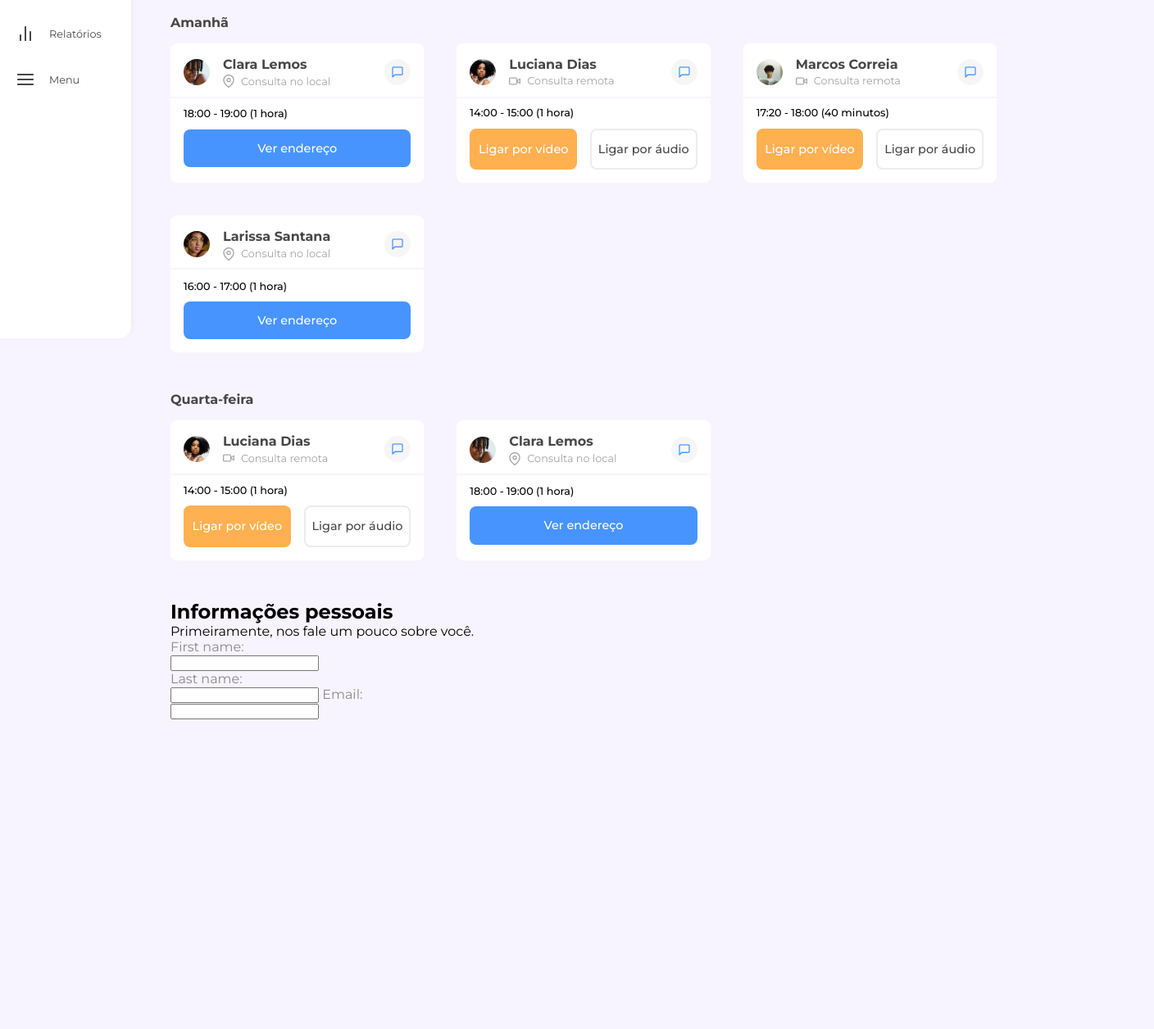
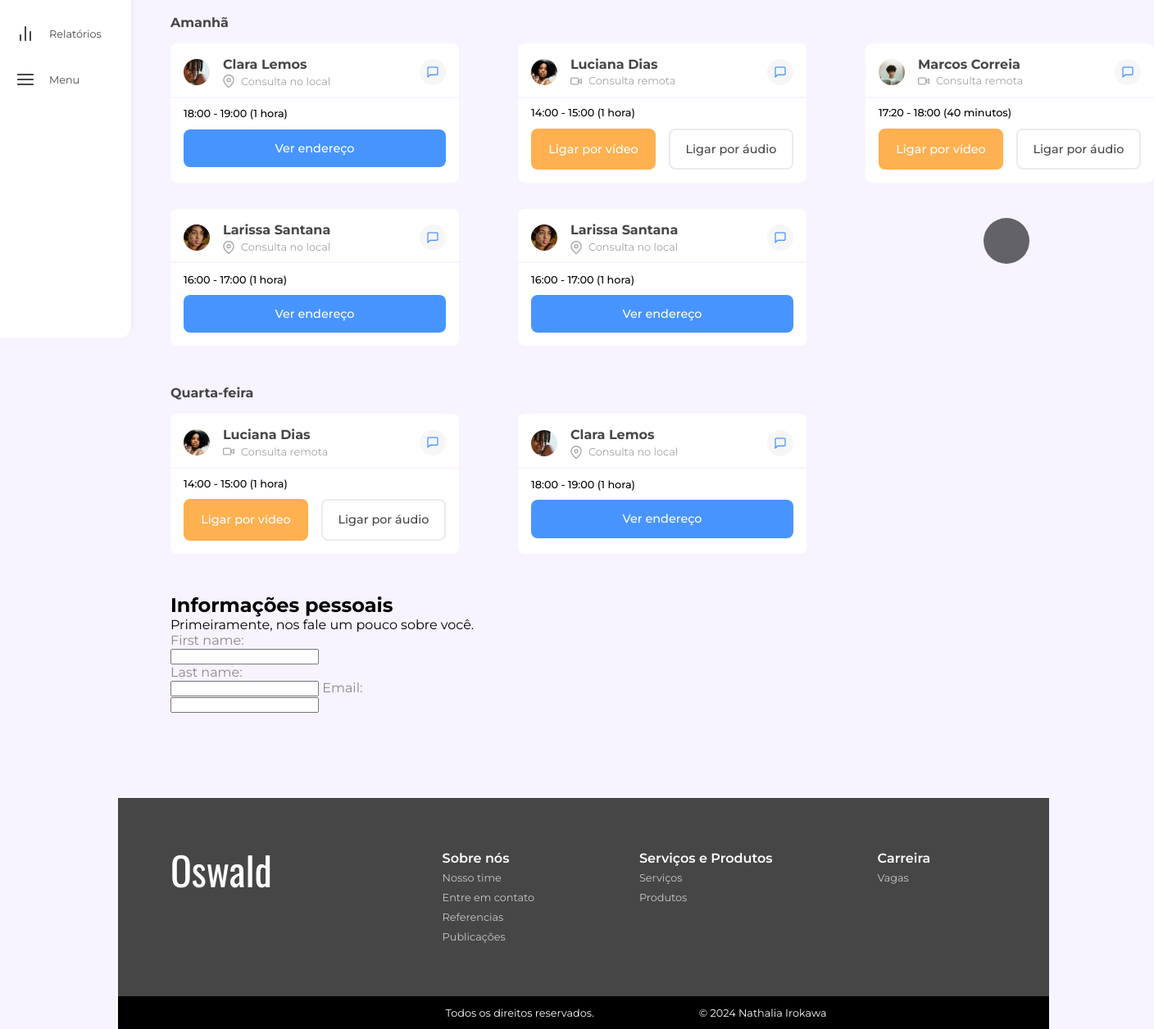
Before and after one commit to nathaliaif/7daysofcode-responsivo, a plain HTML site: page index.html in a window 1280 px wide. Shown: the part 387-1643 px from the top of the page at 82% size, 1408 px wide, since content can reach past the window. Before the commit the page ends 1369 px from the top, so only its background shows below. Drawn offline with nearby package versions, Linux system fonts and the light colour scheme.

Commit message:
Adicionado footer e melhor responsividade dos cards em telas maiores

```diff
--- a/index.html
+++ b/index.html
@@ -9,6 +9,7 @@
       href="https://fonts.googleapis.com/css2?family=Montserrat:ital,wght@0,100..900;1,100..900&display=swap"
       rel="stylesheet"
     />
+    <link href="https://fonts.googleapis.com/css2?family=Oswald:wght@200..700&display=swap" rel="stylesheet" />
     <script
       src="https://cdn.jsdelivr.net/npm/gsap@3.12.5/dist/gsap.min.js"
       defer
@@ -45,7 +46,7 @@
           Menu
         </a>
       </div>
-      <div class="navbar__float">
+      <div class="navbar__float navbar__float-mobile">
         <div id="navbar__float__menu" aria-hidden="true">
           <div class="navbar__float__links">
             <span class="links__text clickable"
@@ -62,7 +63,16 @@
             /></a>
           </div>
         </div>
-        <button id="navbar__float__button" onclick="openFloatMenu()">
+        <button id="navbar__float__button" class="float__button" onclick="openFloatMenu()">
+          <img
+            src="./assets/img/maisicone.png"
+            alt=""
+            class="navbar__float__icon"
+          />
+        </button>
+      </div>
+      <div class="navbar__float navbar__float-form">
+        <button id="navbar__float__button" class="float__button" onclick="openFloatModal()">
           <img
             src="./assets/img/maisicone.png"
             alt=""
@@ -362,6 +372,39 @@
               </div>
             </div>
           </div>
+          <div class="card">
+            <div class="card__header">
+              <div class="card__profile">
+                <img
+                  src="./assets/img/perfil-3.jpg"
+                  alt=""
+                  class="card__profile__picture"
+                />
+                <div>
+                  <p class="card__profile__name">Larissa Santana</p>
+                  <div class="profile__info">
+                    <img
+                      src="./assets/img/pin.png"
+                      alt=""
+                      class="profile__info__img"
+                    />
+                    <p class="profile__info__text">Consulta no local</p>
+                  </div>
+                </div>
+              </div>
+              <a href="" class="card__profile__chat-button"
+                ><img src="./assets/img/chat1.png" alt=""
+              /></a>
+            </div>
+            <div class="card__main">
+              <p class="card__main__time">16:00 - 17:00 (1 hora)</p>
+              <div class="card__main__buttons">
+                <a href="" class="card__button card__button--blue"
+                  >Ver endereço</a
+                >
+              </div>
+            </div>
+          </div>
         </div>
       </section>
       <section class="container">
@@ -455,6 +498,33 @@
 
       </section>
       <div class="spacer-medium"></div>
+      <footer>
+        <div class="footer__main">
+          <p class="footer__logo">Oswald</p>
+          <div class="footer__topics">
+            <li class="footer__list">
+              <h3>Sobre nós</h3>
+              <ul><a href="">Nosso time</a></ul>
+              <ul><a href="">Entre em contato</a></ul>
+              <ul><a href="">Referencias</a></ul>
+              <ul><a href="">Publicações</a></ul>
+            </li>
+            <li class="footer__list">
+              <h3>Serviços e Produtos</h3>
+              <ul><a href="">Serviços</a></ul>
+              <ul><a href="">Produtos</a></ul>
+            </li>
+            <li class="footer__list">
+              <h3>Carreira</h3>
+              <ul><a href="">Vagas</a></ul>
+            </li>
+          </div>
+        </div>
+        <div class="footer__rights">
+          <p>Todos os direitos reservados.</p>
+          <p>© 2024 <a href="https://github.com/nathaliaif">Nathalia Irokawa</a></p>
+        </div>
+      </footer>
     </div>
     <script src="script.js"></script>
   </body>
--- a/script.js
+++ b/script.js
@@ -19,26 +19,33 @@ function openFloatMenu() {
     }
 }
 
+function buttonFloatOpen(){
+  gsap.to('.navbar__float__icon', {duration: 0.4, rotation: 45});
+  gsap.to(bg, { duration: 0.4, width: "100%", height: "100%", right: 0, bottom: 0, ease: "power4.out", borderRadius: 0});
+}
+
+function buttonFloatClose(){
+  gsap.to('.navbar__float__icon', {duration: 0.4, rotation: 0});
+
+  // gsap.set(bg, { width: "auto", height: "auto", right: "auto", bottom: "auto", borderRadius: "50%", ease: "power1.out" });
+  gsap.set(bg, {duration: 0.4, borderRadius: "100%", width: '3.5rem', height: '3.5rem', right: '1.5em', bottom: '5.7em', ease: "power1.out"})
+}
+
 //Function for when menu is open
 function changesMenuActive(){
   navbarFloatMenu.style.display = "block";
   navbarFloatMenu.setAttribute("aria-hidden", "false");
   bg.style.display = "block";
 
-
   //Opening animation
   gsap.fromTo('.navbar__float__links', { opacity: 0, y: '100%' }, { duration: 0.6, opacity: 1, stagger: 0.06, y: '0%' });
-  gsap.to('.navbar__float__icon', {duration: 0.4, rotation: 45});
-  gsap.to(bg, { duration: 0.4, width: "100%", height: "100%", right: 0, bottom: 0, ease: "power4.out", borderRadius: 0});
+  buttonFloatOpen();
 }
 
 //Function for when menu is closed
 function changesMenuHidden(){
   gsap.to('.navbar__float__links', {duration: 0.4, opacity: 0, stagger: .03, y: '100%'});
-  gsap.to('.navbar__float__icon', {duration: 0.4, rotation: 0});
-
-  // gsap.set(bg, { width: "auto", height: "auto", right: "auto", bottom: "auto", borderRadius: "50%", ease: "power1.out" });
-  gsap.set(bg, {duration: 0.4, borderRadius: "100%", width: '3.5rem', height: '3.5rem', right: '1.5em', bottom: '5.7em', ease: "power1.out"})
+  buttonFloatClose();
 
   //Delay hiding the elements to allow animation to complete
   setTimeout(() => {
@@ -48,8 +55,11 @@ function changesMenuHidden(){
    }, 500); //Delay duration
  }
 
+// Modal
+
+
+
 //  Side Navbar
-
 let mini = true;
 
 function toggleSidebar(){
--- a/styles/style.css
+++ b/styles/style.css
@@ -11,6 +11,7 @@
   --primary-hover: #4786f0;
 
   --primary-font: "Montserrat", sans-serif;
+  --logo-font: "Oswald", sans-serif;
 }
 
 * {
@@ -22,6 +23,7 @@
 body {
   background-color: #f8f4ff;
   font-family: var(--primary-font);
+  overflow-x: hidden;
 }
 
 /* Navbar */
@@ -285,6 +287,7 @@ button {
   display: flex;
   column-gap: 1rem;
   align-items: center;
+  min-width: 20em;
 }
 
 .card__button {
@@ -336,7 +339,62 @@ button {
   display: none;
 }
 
-@media screen and (min-width: 700px) {
+/* Footer */
+footer {
+  width: 100%;
+  background-color: var(--primary-text);
+}
+
+.footer__main {
+  display: flex;
+  flex-direction: column;
+  row-gap: 2em;
+  padding: 2em 1.5em 3em 1.5em;
+  color: var(--white);
+}
+
+.footer__logo {
+  font-family: var(--logo-font);
+  font-size: 3rem;
+}
+
+.footer__topics {
+  display: flex;
+  flex-direction: column;
+  row-gap: 2em;
+}
+
+.footer__list {
+  display: flex;
+  flex-direction: column;
+  row-gap: 0.3em;
+}
+
+.footer__list h3 {
+  font-size: 1rem;
+  font-weight: 600;
+}
+
+.footer__list a {
+  text-decoration: none;
+  color: rgb(from var(--white) r g b / 70%);
+  font-size: 0.8rem;
+}
+
+.footer__rights {
+  padding: 1em 1.5em 7em 1.5em;
+  background-color: #000000;
+  width: 100%;
+  font-size: 0.8em;
+  color: var(--white);
+}
+
+.footer__rights a {
+  text-decoration: none;
+  color: var(--white);
+}
+
+. @media screen and (min-width: 700px) {
   .navbar__bottom {
     padding: 0.8em 0;
     justify-content: center;
@@ -364,6 +422,38 @@ button {
     grid-template-columns: 1fr 1fr;
     gap: 2.5em;
   }
+
+  .footer__main {
+    flex-direction: row;
+    align-items: flex-start;
+    column-gap: 3em;
+    padding-left: 3em;
+    padding-right: 4em;
+  }
+
+  .footer__logo {
+    line-height: 3rem;
+  }
+
+  .footer__topics {
+    width: 100%;
+    display: flex;
+    flex-direction: row;
+    column-gap: 6em;
+    margin-left: 10em;
+  }
+
+  .footer__rights {
+    position: relative;
+    display: flex;
+    justify-content: center;
+    column-gap: 3em;
+    padding: 1em 2em 7em 2em;
+
+    &::before {
+      content: "";
+    }
+  }
 }
 
 @media screen and (min-width: 1100px) {
@@ -373,7 +463,10 @@ button {
     display: none;
   }
 
-  #navbar__float__bg {
+  .navbar__float-form {
+  }
+
+  .navbar__float #navbar__float__bg {
     display: none;
   }
 
@@ -480,8 +573,8 @@ button {
   .container__cards {
     display: grid;
     grid-template-columns: repeat(3, 1fr);
-    gap-column: 5%;
-    gap-row: 3em;
+    column-gap: 4.5em;
+    row-gap: 2em;
   }
 
   .card {
@@ -506,4 +599,46 @@ button {
     font-size: 1rem;
     color: var(--light-grey);
   }
+
+  /* Footer */
+  .footer__main {
+    padding: 4em 4em 4em 4em;
+  }
+
+  .footer__topics {
+    width: 100%;
+    display: flex;
+    column-gap: 8em;
+    margin-left: 10em;
+  }
+
+  .footer__rights {
+    justify-content: center;
+    padding: 1em 3em;
+    column-gap: 10em;
+  }
 }
+
+@media screen and (min-width: 1800px) {
+  .container__cards {
+    display: flex;
+    flex-direction: row;
+    flex-wrap: wrap;
+    column-gap: 3em;
+    row-gap: 2em;
+  }
+
+  .card {
+    padding: 1em;
+    min-width: 23rem;
+
+    &::before {
+      top: 38%;
+    }
+  }
+
+  .card__main {
+    row-gap: 0.7em;
+    margin-top: 0.5em;
+  }
+}
```
